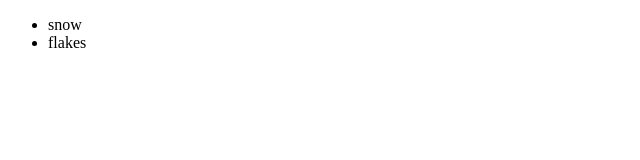
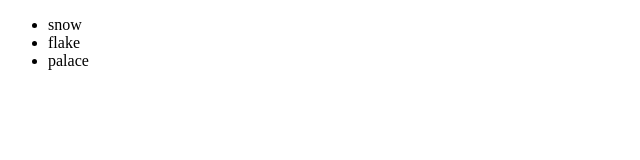
Before and after one commit to sasark/gitTest, a plain HTML site: page index2.html in a window 1280 px wide. Shown: the full height of the page, 0-640 px from the left. Drawn offline with Linux system fonts and the light colour scheme.

Commit message:
mmade changes

```diff
--- a/index2.html
+++ b/index2.html
@@ -4,7 +4,8 @@
         <div>
             <ul>
                  <li>snow</li>
-                 <li>flakes</li>
+                 <li>flake</li>
+                 <li>palace</li>
             </ul>
         </div>
     </body>
```
Also changed, not shown: 1 other file.
